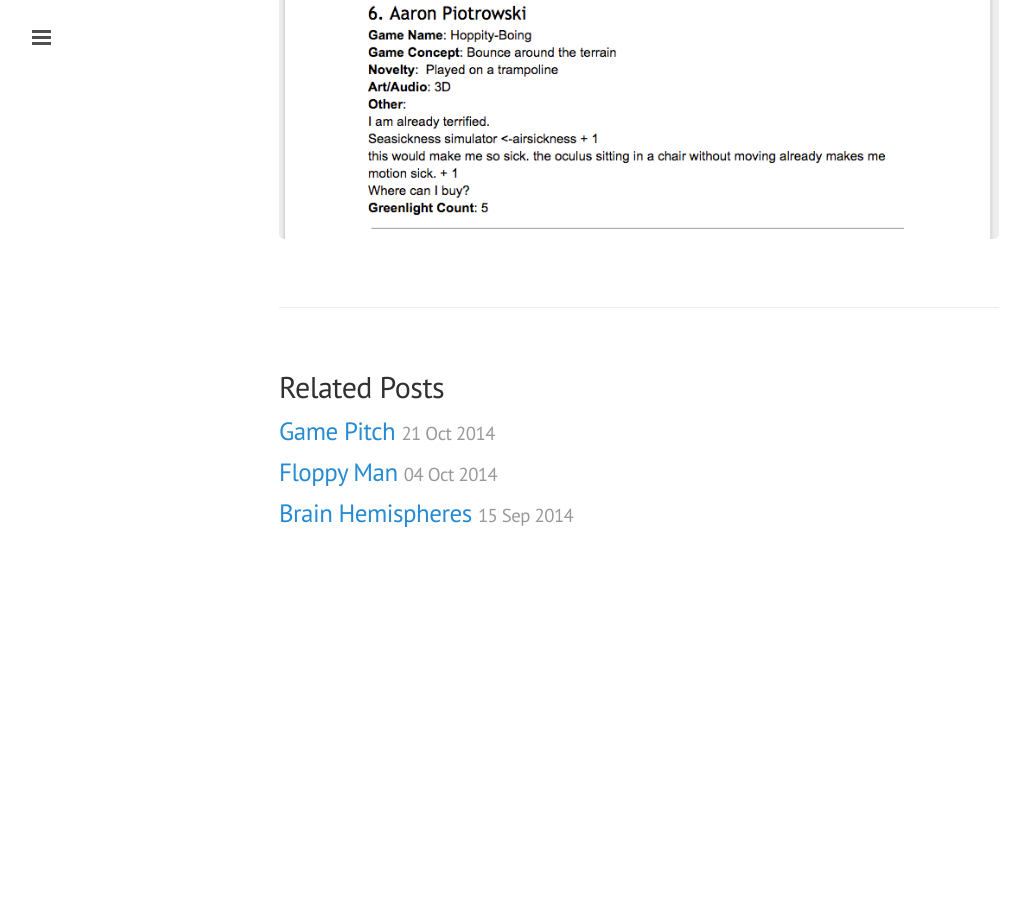
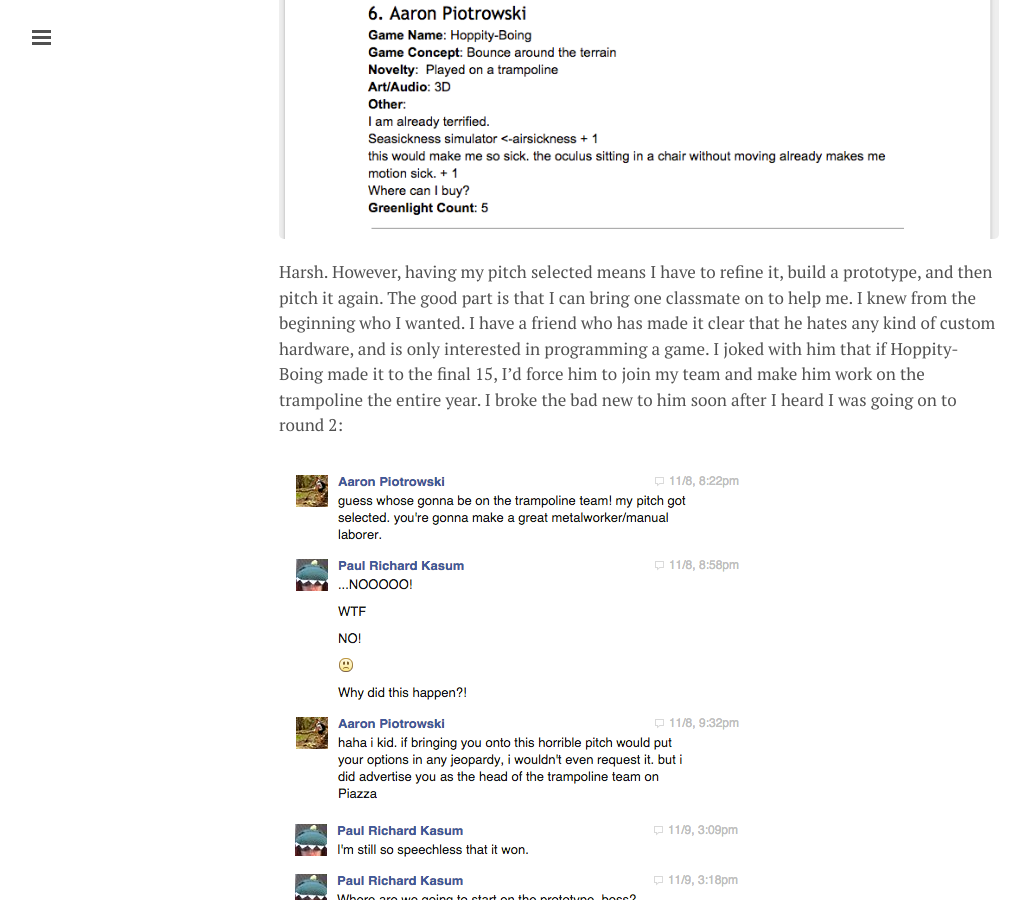
Before and after one commit to apiotrow/apiotrow.github.io, a Jekyll site: the page built from _posts/2014-11-09-Got-That-Greenlight.md, in a window 1280 px wide and 900 px high, scrolled down 7350 px. Shown: the whole window, without its empty margins (1-1031 px from the left). Built offline with Jekyll 4.4.1, drawn with Linux system fonts in a browser that asks for light colours; Markdown is read by kramdown in place of the engine named in the settings; before the commit the page ends 7939 px from its top, so only the background shows below that.

Commit message:
new post

```diff
--- a/_posts/2014-11-09-Got-That-Greenlight.md
+++ b/_posts/2014-11-09-Got-That-Greenlight.md
@@ -33,3 +33,7 @@ Have you ever seen a bigger load of shit in your life? This idea sounded plausib
 There's a few other concerns, such as the ones expressed in the class feedback Google doc:
 
 <img src="/assets/2014-11-09/21.png">
+
+Harsh. However, having my pitch selected means I have to refine it, build a prototype, and then pitch it again. The good part is that I can bring one classmate on to help me. I knew from the beginning who I wanted. I have a friend who has made it clear that he hates any kind of custom hardware, and is only interested in programming a game. I joked with him that if Hoppity-Boing made it to the final 15, I'd force him to join my team and make him work on the trampoline the entire year. I broke the bad new to him soon after I heard I was going on to round 2:
+
+<img src="/assets/2014-11-09/22.png">
```
Also changed, not shown: assets/2014-11-09/22.png (added).
